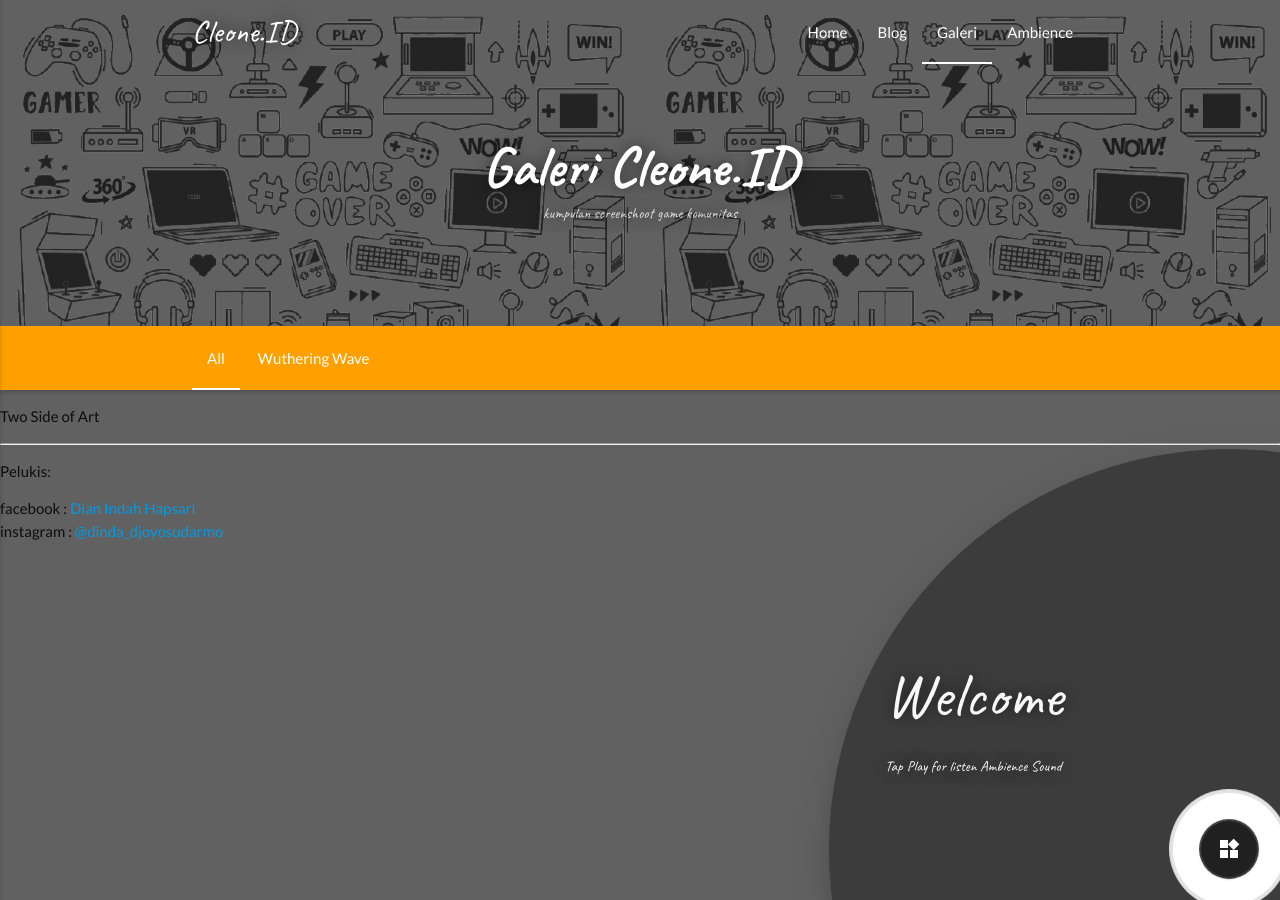
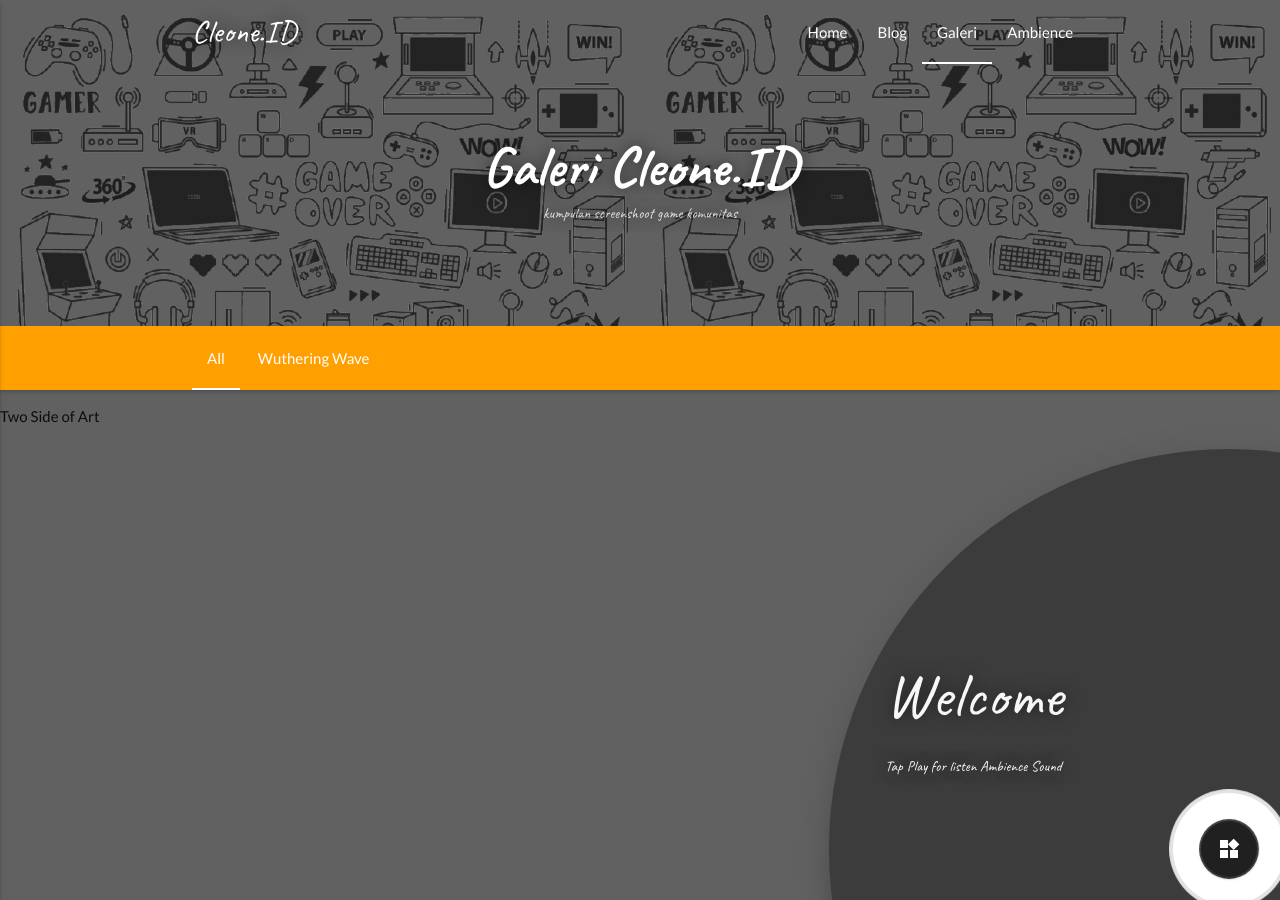
Before and after one commit to cleone-id/cleone-galeri, a Jekyll site: the page built from _posts/2020-12-08-dua-wajah.md, in a window 1280 px wide. Built offline with Jekyll 4.4.1, drawn with Linux system fonts in a browser that asks for light colours; our own code applies the rules of GitHub Pages for plain Markdown files; comment, search, counter and statistics services are not loaded.

```diff
--- a/_posts/2020-12-08-dua-wajah.md
+++ b/_posts/2020-12-08-dua-wajah.md
@@ -4,16 +4,9 @@ title: "Dua Wajah"
 slug: 'dua-wajah'
 date: 2020-12-06 18:21:26
 description: 'Two side of art'
-image: 'https://i.postimg.cc/6TxwqgsL/IMG-20201114-150708.jpg'
-categories: kubisme
+image: '/assets/images/wuwa.webp'
+categories: ww
 artist: 'Gallery teplok.id'
 instagram: 'dian_djoyo'
 ---
 Two Side of Art
-
-<hr>
-
-Pelukis:
-
-facebook : [Dian Indah Hapsari](https://www.facebook.com/dinda.djoyosudarmo){:target="_blank"}
-instagram : [@dinda_djoyosudarmo](https://www.instagram.com/dinda_djoyosudarmo/){:target="_blank"}
--- a/index.html
+++ b/index.html
@@ -1,6 +1,6 @@
 ---
 layout: default
-title: "Gallery Painting"
+title: "Galeri"
 ---
 
 <!-- Gallery -->
@@ -11,7 +11,7 @@ title: "Gallery Painting"
         <div class="card blue-grey darken-1">
           <div class="card-content white-text">
             <span class="card-title">Tentang</span>
-            <p>Galeri ini dengan bangga mempersembahkan karya-karya lukisan berbagai aliran dengan makna dan keistimewaan disetiap goresannya.</p>
+            <p>Skrinsut Cleone.</p>
           </div>
           <div class="card-action">
             <a class="modal-trigger" href="#modal-comment-section" ><i class="material-icons left">chat</i> Comment Group</a>
```
